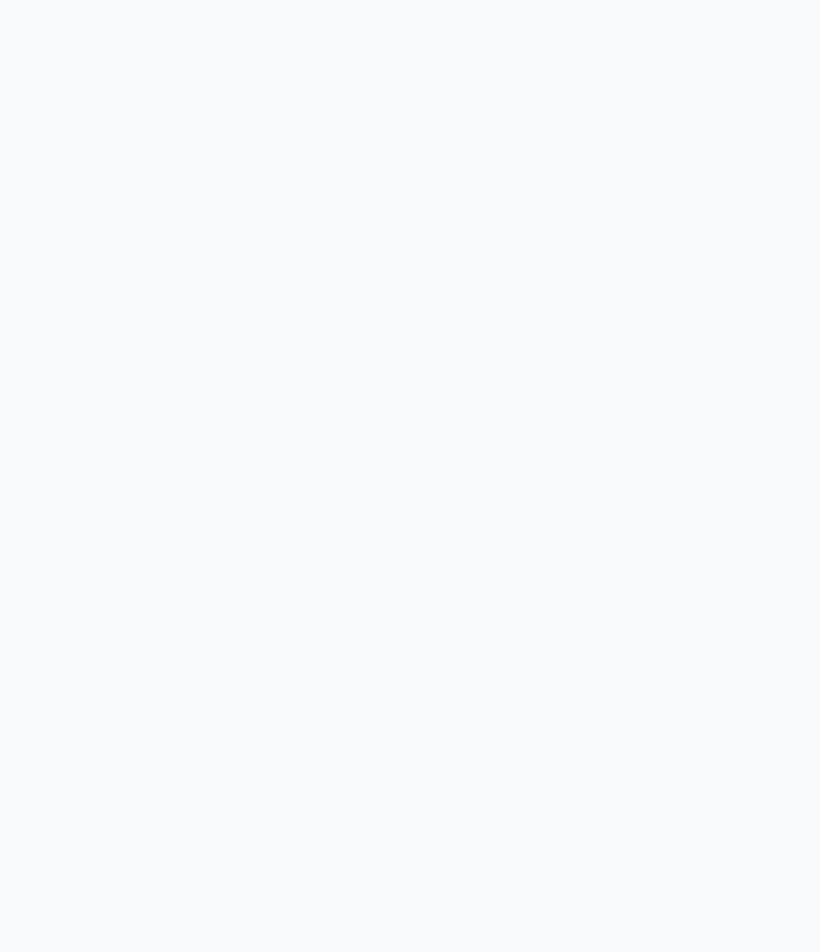
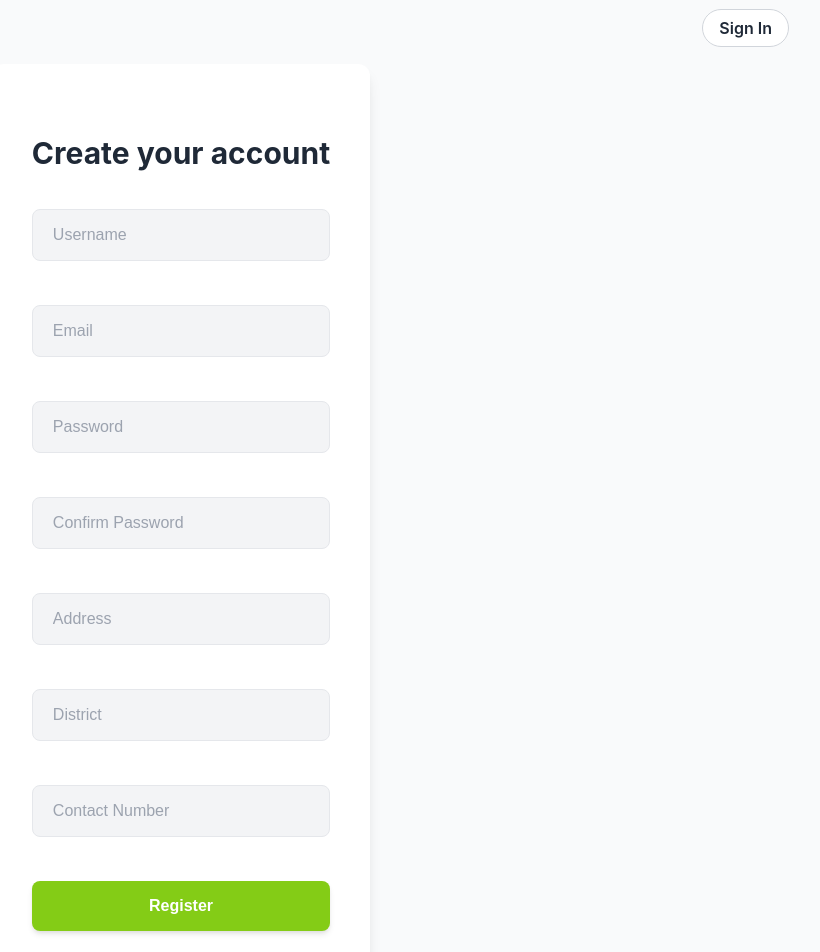
Before and after one commit to ELANGESWARANKISHOR/Tradehubnewproject, a React (Vite) app in the folder tradehub-frontend/: page /signup-buyer in a window 1280 px wide. Before the commit this address had no page. Shown: the top 952 px of the page, without its empty margins (459-1279 px from the left). Before the commit the page ends 800 px from the top, so only its background shows below. Built offline with nearby package versions, Linux system fonts and the light colour scheme.

Commit message:
User Registrations Pages added

```diff
--- a/tradehub-frontend/src/App.jsx
+++ b/tradehub-frontend/src/App.jsx
@@ -2,22 +2,16 @@ import React from 'react';
 import { BrowserRouter as Router, Routes, Route } from 'react-router-dom';
 import LandingPage from './pages/LandingPage';
 import LoginPage from './pages/LoginPage';
-import './App.css'; // Optional: Add a general app-wide stylesheet
+import UserRegistration from './pages/user/UserRegistration';
+import './App.css';
 
-// This is the main App component that sets up the router
-// and defines the routes for the entire application.
 const App = () => {
   return (
     <Router>
       <Routes>
-        {/* The root path "/" loads the LandingPage component */}
         <Route path="/" element={<LandingPage />} />
-
-        {/* The "/login" path loads the LoginPage component */}
         <Route path="/login" element={<LoginPage />} />
-
-        {/* You can add more routes for other pages here,
-            for example, a signup page. */}
+        <Route path="/signup-buyer" element={<UserRegistration />} />
       </Routes>
     </Router>
   );
--- a/tradehub-frontend/src/pages/LandingPage.jsx
+++ b/tradehub-frontend/src/pages/LandingPage.jsx
@@ -61,7 +61,7 @@ const LandingPage = () => {
 
   return (
     <div className="landing-page-container">
-
+      {/* Header */}
       <header className="header">
         <div className="container header-content">
           <div className="logo">
@@ -76,7 +76,7 @@ const LandingPage = () => {
           </nav>
           <div className="auth-buttons">
             <Link to="/login" className="login-btn">Login</Link>
-            <Link to="/signup" className="signup-btn">Sign Up</Link>
+            <Link to="/signup-buyer" className="signup-btn">Sign Up</Link>
           </div>
         </div>
       </header>
@@ -87,8 +87,8 @@ const LandingPage = () => {
         <div className="hero-content">
           <h1 className="hero-title">Connect with a global network of businesses</h1>
           <div className="hero-buttons">
-            <Link to="/signup" className="join-btn">Join as Buyer</Link>
-            <Link to="/signup" className="join-btn">Join as Seller</Link>
+            <Link to="/signup-buyer" className="join-btn">Join as Buyer</Link>
+            <Link to="/signup-buyer" className="join-btn">Join as Seller</Link>
           </div>
         </div>
       </section>
@@ -167,8 +167,8 @@ const LandingPage = () => {
                   {Array.from({ length: 5 }, (_, i) => (
                     <Star
                       key={i}
-                      fill={i < review.stars ? '#ffff00ff' : 'none'}
-                      stroke={i < review.stars ? '#ffff00ff' : '#4b5563'}
+                      fill={i < review.stars ? '#FFD700' : 'none'}
+                      stroke={i < review.stars ? '#FFD700' : '#4b5563'}
                       size={20}
                     />
                   ))}
--- /dev/null
+++ b/tradehub-frontend/src/pages/user/UserRegistration.css
@@ -0,0 +1,159 @@
+
+body {
+  font-family: 'Inter', sans-serif;
+  background-color: #f9fafb;
+  margin: 0;
+  display: flex;
+  justify-content: center;
+  align-items: center;
+  min-height: 100vh;
+  box-sizing: border-box;
+}
+
+
+.registration-container {
+  width: 100%;
+  max-width: 100vw;
+  display: flex;
+  flex-direction: column;
+  min-height: 100vh;
+}
+
+
+.header-registration {
+  position: absolute;
+  top: 0;
+  right: 0;
+  padding: 1rem 2rem;
+  box-sizing: border-box;
+  z-index: 10;
+}
+
+.signup-link {
+  padding: 0.5rem 1rem;
+  background-color: #ffffff;
+  border: 1px solid #d1d5db;
+  border-radius: 9999px;
+  font-weight: 600;
+  color: #1f2937;
+  transition: background-color 0.2s ease-in-out;
+}
+
+.signup-link:hover {
+  background-color: #e5e7eb;
+}
+
+
+.main-content-registration {
+  display: flex;
+  justify-content: center;
+  align-items: center;
+  width: 100%;
+  flex-grow: 1;
+  padding: 2rem;
+  box-sizing: border-box;
+}
+
+
+.registration-box {
+  background-color: #ffffff;
+  padding: 2.5rem;
+  border-radius: 0.75rem;
+  box-shadow: 0 10px 15px -3px rgba(0, 0, 0, 0.1), 0 4px 6px -2px rgba(0, 0, 0, 0.05);
+  max-width: 28rem;
+  width: 100%;
+  box-sizing: border-box;
+}
+
+.registration-title {
+  font-size: 1.875rem;
+  font-weight: 700;
+  text-align: center;
+  color: #1f2937;
+  margin-bottom: 2rem;
+}
+
+
+.registration-form {
+  display: flex;
+  flex-direction: column;
+  gap: 1.25rem;
+}
+
+.form-group {
+  position: relative;
+}
+
+.form-input {
+  width: 100%;
+  padding: 1rem 1.25rem;
+  background-color: #f3f4f6;
+  border: 1px solid #e5e7eb;
+  border-radius: 0.5rem;
+  box-sizing: border-box;
+  font-size: 1rem;
+  color: #1f2937;
+  transition: border-color 0.2s ease-in-out, box-shadow 0.2s ease-in-out;
+}
+
+.form-input::placeholder {
+  color: #9ca3af;
+}
+
+.form-input:focus {
+  border-color: #a3e635;
+  outline: none;
+  box-shadow: 0 0 0 2px rgba(163, 230, 53, 0.25);
+}
+
+
+.registration-button {
+  width: 100%;
+  padding: 1rem;
+  background-color: #84cc16;
+  color: #ffffff;
+  font-weight: 700;
+  border: none;
+  border-radius: 0.5rem;
+  cursor: pointer;
+  font-size: 1rem;
+  box-shadow: 0 4px 6px -1px rgba(0, 0, 0, 0.1), 0 2px 4px -1px rgba(0, 0, 0, 0.06);
+  transition: background-color 0.2s ease-in-out;
+}
+
+.registration-button:hover {
+  background-color: #65a30d;
+}
+
+
+.login-prompt {
+  text-align: center;
+  margin-top: 2rem;
+  font-size: 0.875rem;
+  color: #6b7280;
+}
+
+.login-prompt a {
+  color: #2563eb;
+  font-weight: 600;
+  text-decoration: none;
+  transition: color 0.2s;
+}
+
+.login-prompt a:hover {
+  text-decoration: underline;
+}
+
+
+@media (max-width: 768px) {
+  .header-registration {
+    padding: 1rem;
+    justify-content: center;
+  }
+  .main-content-registration {
+    padding: 1rem;
+  }
+  .registration-box {
+    padding: 1.5rem;
+  }
+}
--- /dev/null
+++ b/tradehub-frontend/src/pages/user/UserRegistration.jsx
@@ -0,0 +1,131 @@
+import React, { useState } from 'react';
+import { Link } from 'react-router-dom';
+import { Sparkle } from 'lucide-react';
+import './UserRegistration.css';
+
+
+const UserRegistration = () => {
+  const [formData, setFormData] = useState({
+    username: '',
+    email: '',
+    password: '',
+    confirmPassword: '',
+    address: '',
+    district: '',
+    contactNumber: '',
+  });
+
+  const handleChange = (e) => {
+    const { name, value } = e.target;
+    setFormData(prevData => ({ ...prevData, [name]: value }));
+  };
+
+  const handleSubmit = (e) => {
+    e.preventDefault();
+    console.log('User registration data submitted:', formData);
+    alert("Registration successful!");
+  };
+
+  return (
+    <div className="registration-container">
+      <header className="header-registration">
+        <Link to="/login" className="signup-link">
+          Sign In
+        </Link>
+      </header>
+
+      <main className="main-content-registration">
+        <div className="registration-box">
+          <h2 className="registration-title">Create your account</h2>
+          <form className="registration-form" onSubmit={handleSubmit}>
+            <div className="form-group">
+              <input
+                type="text"
+                name="username"
+                placeholder="Username"
+                value={formData.username}
+                onChange={handleChange}
+                className="form-input"
+                required
+              />
+            </div>
+            <div className="form-group">
+              <input
+                type="email"
+                name="email"
+                placeholder="Email"
+                value={formData.email}
+                onChange={handleChange}
+                className="form-input"
+                required
+              />
+            </div>
+            <div className="form-group">
+              <input
+                type="password"
+                name="password"
+                placeholder="Password"
+                value={formData.password}
+                onChange={handleChange}
+                className="form-input"
+                required
+              />
+            </div>
+            <div className="form-group">
+              <input
+                type="password"
+                name="confirmPassword"
+                placeholder="Confirm Password"
+                value={formData.confirmPassword}
+                onChange={handleChange}
+                className="form-input"
+                required
+              />
+            </div>
+            <div className="form-group">
+              <input
+                type="text"
+                name="address"
+                placeholder="Address"
+                value={formData.address}
+                onChange={handleChange}
+                className="form-input"
+                required
+              />
+            </div>
+            <div className="form-group">
+              <input
+                type="text"
+                name="district"
+                placeholder="District"
+                value={formData.district}
+                onChange={handleChange}
+                className="form-input"
+                required
+              />
+            </div>
+            <div className="form-group">
+              <input
+                type="tel"
+                name="contactNumber"
+                placeholder="Contact Number"
+                value={formData.contactNumber}
+                onChange={handleChange}
+                className="form-input"
+                required
+              />
+            </div>
+            <button type="submit" className="registration-button">
+              Register
+            </button>
+          </form>
+          <div className="login-prompt">
+            Already have an account? <Link to="/login">Sign In</Link>
+          </div>
+        </div>
+      </main>
+    </div>
+  );
+};
+
+export default UserRegistration;
```
